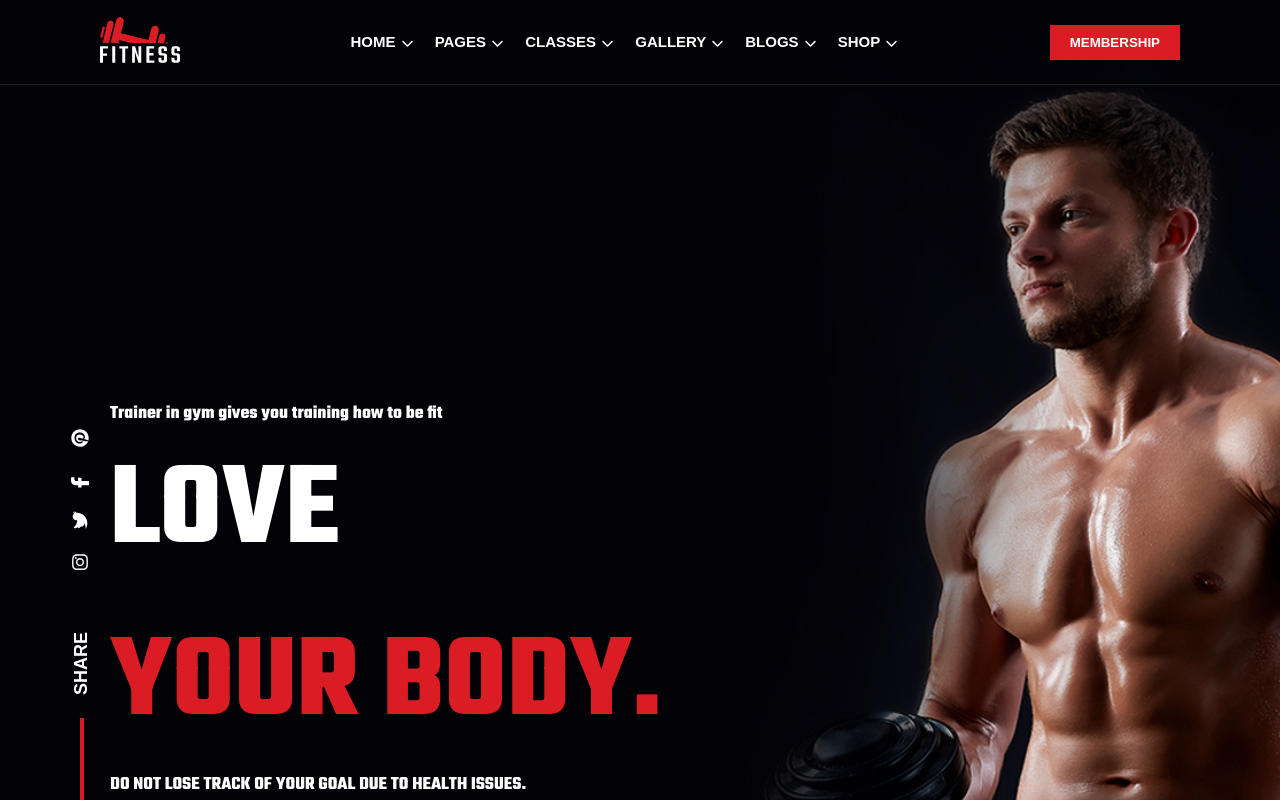
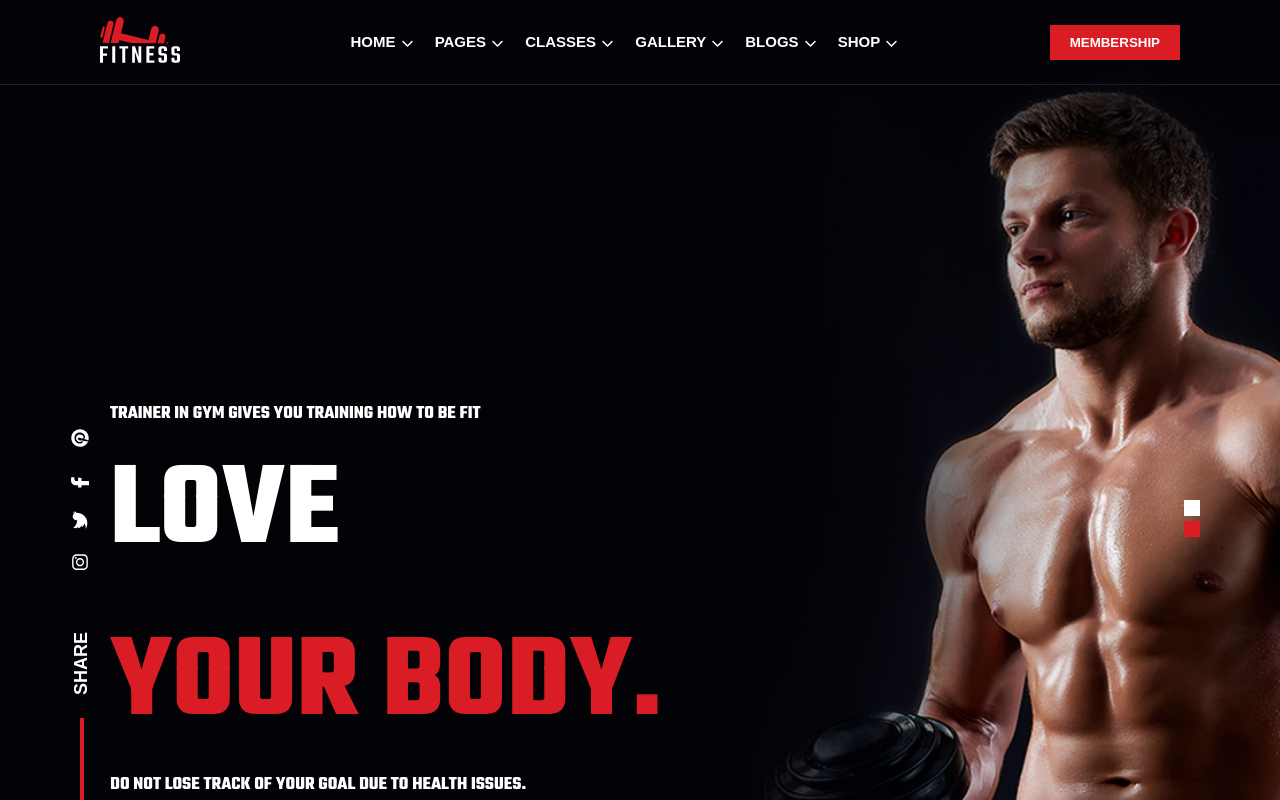
Before and after one commit to NurulIslam-EEE/fitness, a Next.js app: page / in a window 1280 px wide. Shown: the top 800 px of the page. Built offline with nearby package versions, Linux system fonts and the light colour scheme.

Commit message:
banner update

```diff
--- a/components/Banner.js
+++ b/components/Banner.js
@@ -1,4 +1,4 @@
-import React from "react";
+import React, { useState } from "react";
 import styles from '../styles/Banner.module.css';
 import { faFacebookF, faInstagram, faTwitter, faPinterest } from '@fortawesome/free-brands-svg-icons'
 import { FontAwesomeIcon } from '@fortawesome/react-fontawesome';
@@ -8,6 +8,8 @@ import { FontAwesomeIcon } from '@fortawesome/react-fontawesome';
 
 
 const Banner = () => {
+    const [bullet, setBullet] = useState(1);
+
     return (
         <div className={styles.banner}>
             <div className={styles.bannerSocialTitle}>
@@ -17,14 +19,21 @@ const Banner = () => {
 
 
 
-                        <div className={styles.bannerTitle}>
+                        {bullet === 1 ? <div className={styles.bannerTitle}>
 
                             <h3>Trainer in gym gives you training how to be fit </h3>
                             <h1>LOVE </h1> <h1><span>YOUR BODY.</span> </h1>
                             <h3>DO NOT LOSE TRACK OF YOUR GOAL DUE TO HEALTH ISSUES.</h3>
 
 
-                        </div>
+                        </div> : <div className={styles.bannerTitle}>
+
+                            <h3>Nothing tastes as good as being fit feels. </h3>
+                            <h1>MAKING </h1> <h1><span>FITNESS FUN.</span> </h1>
+                            <h3>Success never comes to those who quit..</h3>
+
+
+                        </div>}
                     </div>
                 </div>
                 <div className={styles.socialContainer}>
@@ -39,6 +48,10 @@ const Banner = () => {
                     </div>
 
                     <div className={styles.bar}></div>
+                </div>
+                <div className={styles.bullet}>
+                    <div className={bullet === 1 ? styles.whiteColor : styles.redColor} onClick={() => setBullet(1)}></div>
+                    <div className={bullet === 2 ? styles.whiteColor : styles.redColor} onClick={() => setBullet(2)}></div>
                 </div>
             </div>
 
--- a/styles/Banner.module.css
+++ b/styles/Banner.module.css
@@ -45,10 +45,12 @@
   margin-top: 0;
   margin-bottom: 0;
   padding: 0;
+  text-transform: uppercase;
 }
 .banner h3 {
   margin-top: 0;
   margin-bottom: 0;
+  text-transform: uppercase;
 }
 .banner h4 {
   transform: rotate(-90deg);
@@ -111,6 +113,25 @@
   justify-content: center;
   transition: 1s;
 }
+
+/*  bullet point */
+.bullet {
+  position: absolute;
+  top: 500px;
+  right: 80px;
+}
+.bullet div {
+  height: 16px;
+  width: 16px;
+
+  margin-bottom: 5px;
+}
+.whiteColor {
+  background-color: white;
+}
+.redColor {
+  background-color: #da1d25;
+}
 /* responsive */
 /* @media (min-width: 1400px) {
   .bannerSocialTitle2 {
@@ -141,6 +162,9 @@
   .bannerTitle {
     margin-top: 200px;
   }
+  .bullet {
+    display: none;
+  }
   .banner h1 {
     font-size: 70px;
   }
```
